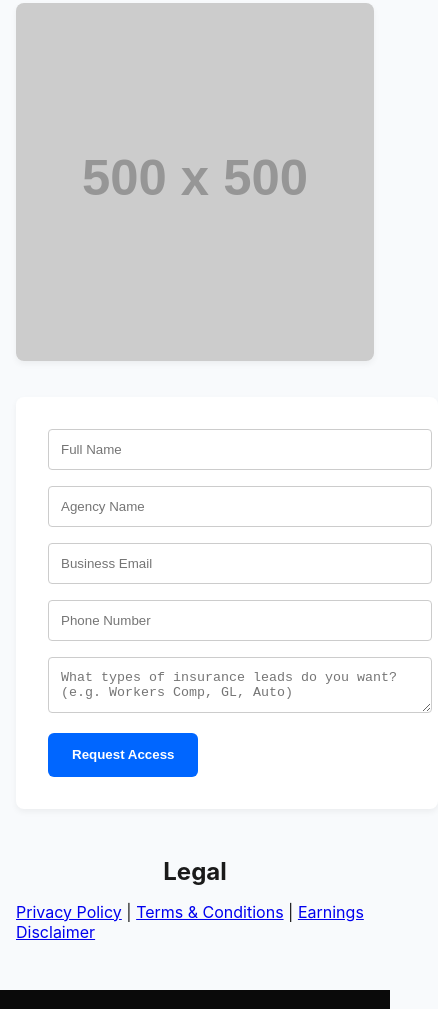
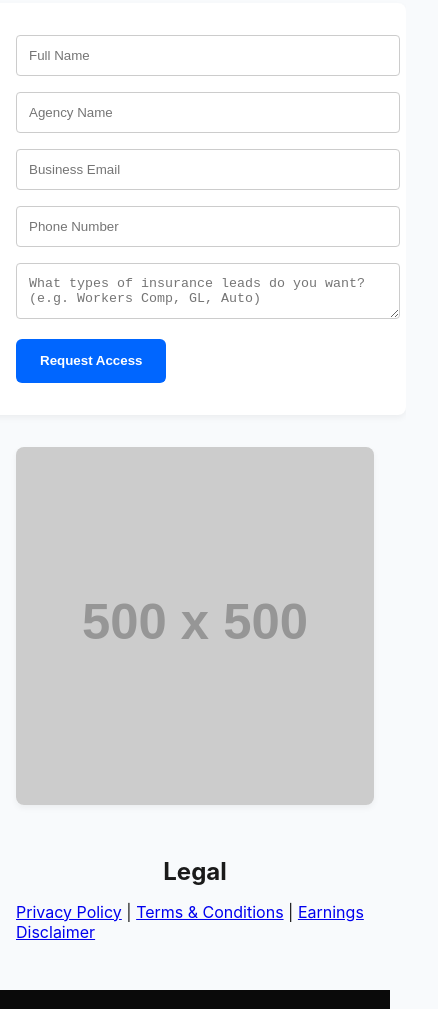
Before and after one commit to theshoppinggenies-png/agentflow, a website: page index.html in a window 390 px wide. Shown: the part 1399-2408 px from the top of the page, 438 px wide, since content can reach past the window. Drawn offline with Linux system fonts and the light colour scheme; placeholder pictures from the web are drawn by us.

Commit message:
Update index.html

```diff
--- a/index.html
+++ b/index.html
@@ -46,7 +46,7 @@
       text-decoration: underline;
     }
 
-    /* HERO SECTION WITH IMAGE */
+    /* HERO SECTION WITH IMAGE BACKGROUND */
     .hero {
       text-align: center;
       padding: 5rem 1rem;
@@ -104,7 +104,7 @@
       box-shadow: 0 3px 6px rgba(0,0,0,0.05);
     }
 
-    /* FORM WITH IMAGE */
+    /* FORM SECTION */
     .form-container {
       display: grid;
       grid-template-columns: repeat(auto-fit, minmax(300px, 1fr));
@@ -118,10 +118,12 @@
       border-radius: 8px;
       box-shadow: 0 3px 6px rgba(0,0,0,0.05);
       width: 100%;
+      order: 1;
     }
 
     .form-image {
       text-align: center;
+      order: 2;
     }
 
     .form-image img {
@@ -146,6 +148,16 @@
       border-radius: 6px;
       cursor: pointer;
       font-weight: 600;
+    }
+
+    /* Make sure form shows first on mobile */
+    @media (max-width: 768px) {
+      .form-container {
+        display: flex;
+        flex-direction: column;
+      }
+      form { order: 1; }
+      .form-image { order: 2; }
     }
 
     footer {
@@ -206,9 +218,7 @@
 
 <section id="form" class="section">
   <div class="form-container">
-    <div class="form-image">
-      <img src="https://via.placeholder.com/500x500?text=Insurance+Agent+Making+a+Call" alt="Insurance Agent Making a Call">
-    </div>
+    <!-- FORM FIRST -->
     <form action="https://hook.us2.make.com/rxu8cuvmll42rt4scbquoi6cus83tkuh" method="POST">
       <input type="text" name="name" placeholder="Full Name" required />
       <input type="text" name="agency" placeholder="Agency Name" required />
@@ -217,7 +227,13 @@
       <textarea name="message" placeholder="What types of insurance leads do you want? (e.g. Workers Comp, GL, Auto)" required></textarea>
       <button type="submit">Request Access</button>
     </form>
+
+    <!-- IMAGE SECOND -->
+    <div class="form-image">
+      <img src="https://via.placeholder.com/500x500?text=Insurance+Agent+Making+a+Call" alt="Insurance Agent Making a Call">
+    </div>
   </div>
+
   <script>
     const form = document.querySelector("form");
     form.addEventListener("submit", async (e) => {
```
